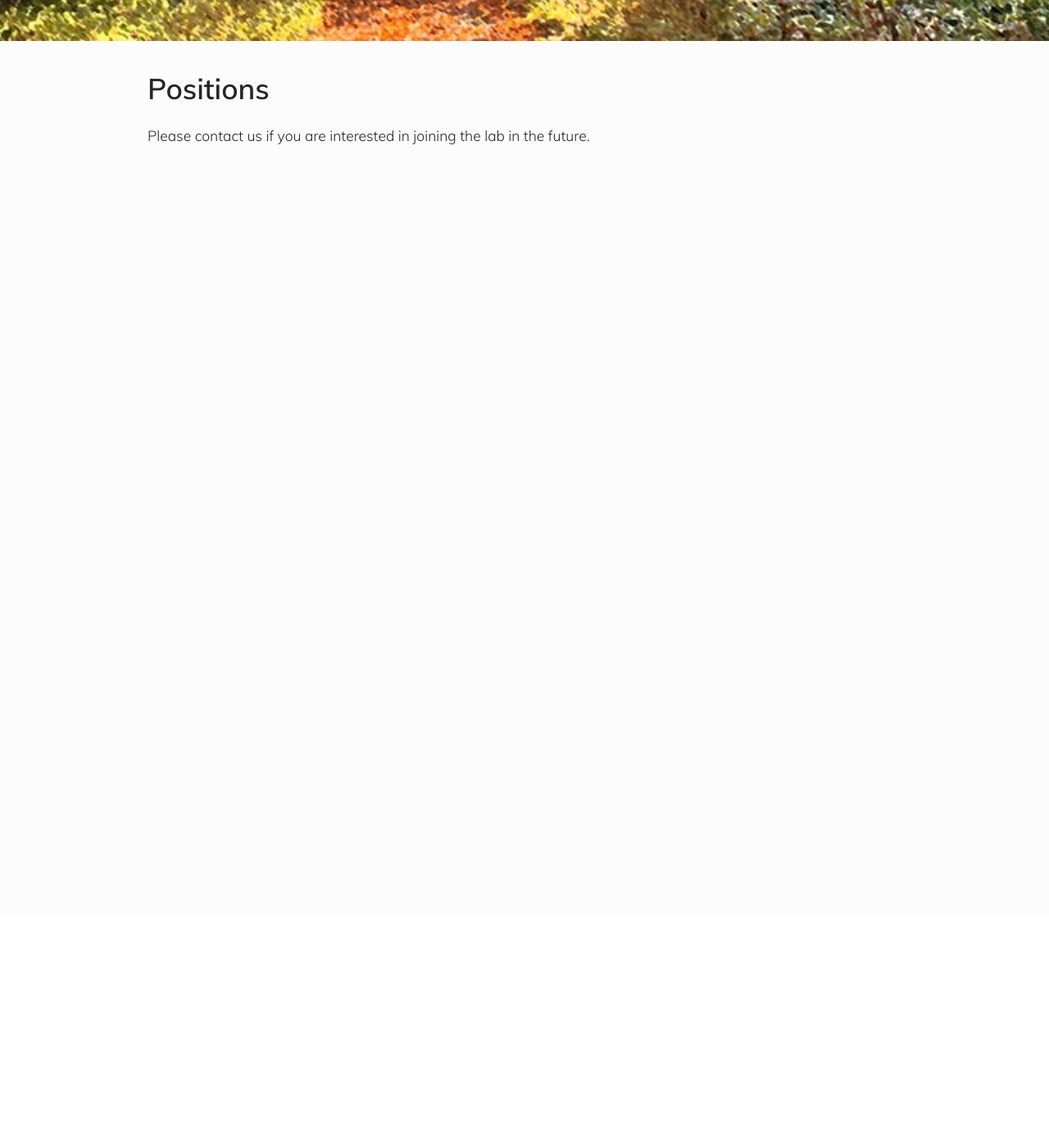
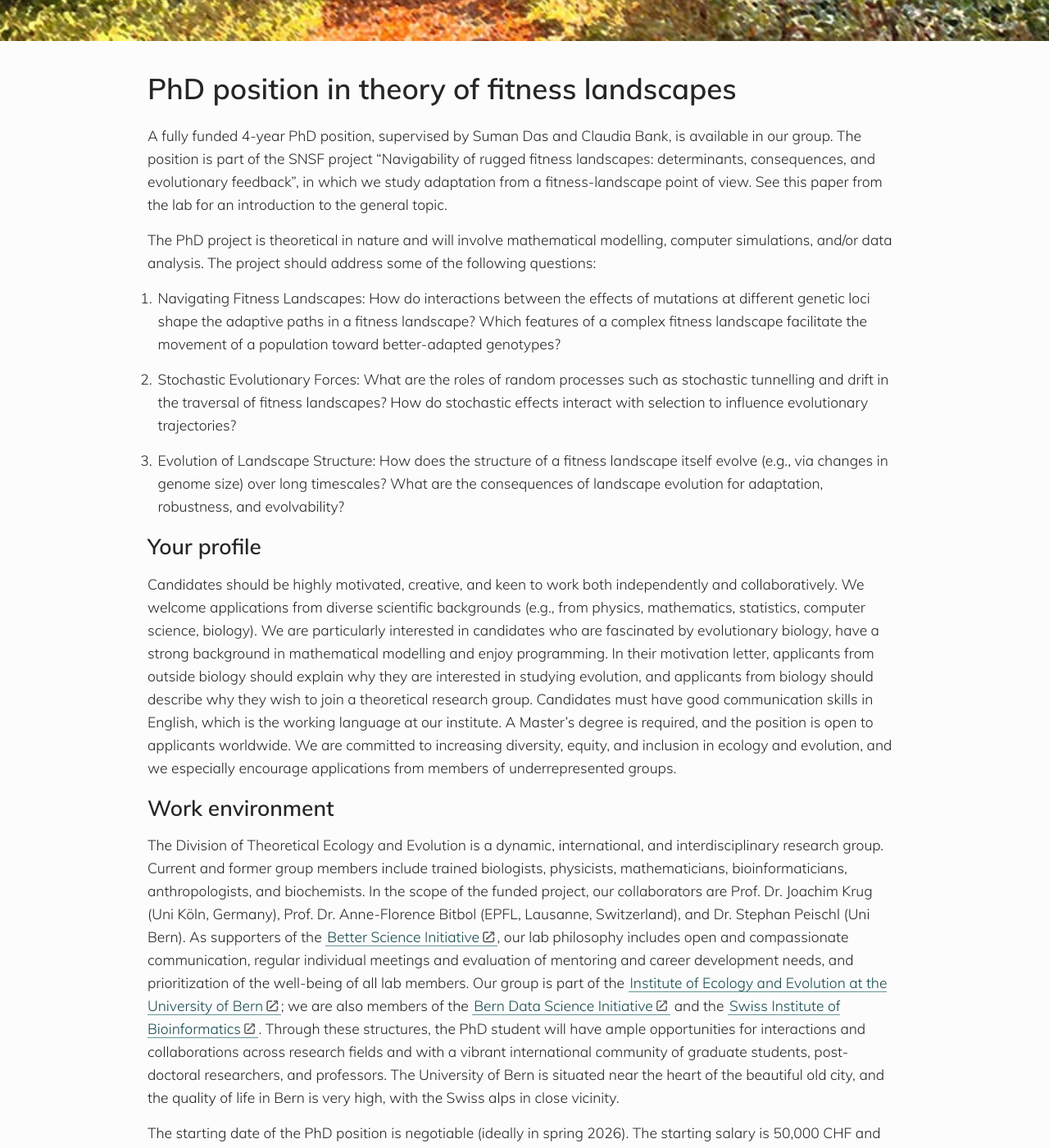
Before and after one commit to banklab/banklab.github.io, a Jekyll site: the page built from positions.md, in a window 1280 px wide and 1400 px high, scrolled down 270 px. Shown: the whole window at 82% size. Built offline with Jekyll 4.4.1, drawn with Linux system fonts in a browser that asks for light colours; some web fonts are replaced; before the commit the page ends 900 px from its top, so only the background shows below that; some of the changed text lies outside the part shown.

Commit message:
Update positions.md
PhD ad out!

```diff
--- a/positions.md
+++ b/positions.md
@@ -4,6 +4,31 @@ title: Positions | Theoretical Ecology and Evolution
 permalink: /positions/
 ---
 
-# Positions
+# PhD position in theory of fitness landscapes
 
-Please contact us if you are interested in joining the lab in the future.
+A fully funded 4-year PhD position, supervised by Suman Das and Claudia Bank, is available in our group. The position is part of the SNSF project “Navigability of rugged fitness landscapes: determinants, consequences, and evolutionary feedback”, in which we study adaptation from a fitness-landscape point of view. See this paper from the lab for an introduction to the general topic.
+
+The PhD project is theoretical in nature and will involve mathematical modelling, computer simulations, and/or data analysis. The project should address some of the following questions:
+
+1.	Navigating Fitness Landscapes: How do interactions between the effects of mutations at different genetic loci shape the adaptive paths in a fitness landscape? Which features of a complex fitness landscape facilitate the movement of a population toward better-adapted genotypes?
+
+2.	Stochastic Evolutionary Forces: What are the roles of random processes such as stochastic tunnelling and drift in the traversal of fitness landscapes? How do stochastic effects interact with selection to influence evolutionary trajectories?
+
+3.	Evolution of Landscape Structure: How does the structure of a fitness landscape itself evolve (e.g., via changes in genome size) over long timescales? What are the consequences of landscape evolution for adaptation, robustness, and evolvability?
+
+
+## Your profile
+
+Candidates should be highly motivated, creative, and keen to work both independently and collaboratively. We welcome applications from diverse scientific backgrounds (e.g., from physics, mathematics, statistics, computer science, biology). We are particularly interested in candidates who are fascinated by evolutionary biology, have a strong background in mathematical modelling and enjoy programming. In their motivation letter, applicants from outside biology should explain why they are interested in studying evolution, and applicants from biology should describe why they wish to join a theoretical research group. Candidates must have good communication skills in English, which is the working language at our institute. A Master’s degree is required, and the position is open to applicants worldwide. We are committed to increasing diversity, equity, and inclusion in ecology and evolution, and we especially encourage applications from members of underrepresented groups.
+
+
+## Work environment
+
+The Division of Theoretical Ecology and Evolution is a dynamic, international, and interdisciplinary research group. Current and former group members include trained biologists, physicists, mathematicians, bioinformaticians, anthropologists, and biochemists. In the scope of the funded project, our collaborators are Prof. Dr. Joachim Krug (Uni Köln, Germany), Prof. Dr. Anne-Florence Bitbol (EPFL, Lausanne, Switzerland), and Dr. Stephan Peischl (Uni Bern). As supporters of the [Better Science Initiative](https://betterscience.ch/en/), our lab philosophy includes open and compassionate communication, regular individual meetings and evaluation of mentoring and career development needs, and prioritization of the well-being of all lab members. Our group is part of the [Institute of Ecology and Evolution at the University of Bern](https://www.iee.unibe.ch/); we are also members of the [Bern Data Science Initiative](https://www.bedsi.unibe.ch/) and the [Swiss Institute of Bioinformatics](https://www.sib.swiss/). Through these structures, the PhD student will have ample opportunities for interactions and collaborations across research fields and with a vibrant international community of graduate students, post-doctoral researchers, and professors. The University of Bern is situated near the heart of the beautiful old city, and the quality of life in Bern is very high, with the Swiss alps in close vicinity.
+
+The starting date of the PhD position is negotiable (ideally in spring 2026). The starting salary is 50,000 CHF and includes social security contributions.
+
+
+## Contact and Application
+
+Please submit your application via the [application portal](ohws.prospective.ch/public/v1/jobs/d94d6857-d7e3-4b77-bdad-3f222ce650c9) by 9 January 2026. Please reach out to Suman Das (suman.das [at] unibe.ch) in case of questions. Applicants must submit one merged PDF application file that includes a letter of motivation mentioning the desired starting date (<500 words), a CV, names and contact details of two referees, and copies of relevant publications and/or the Master thesis.
```
